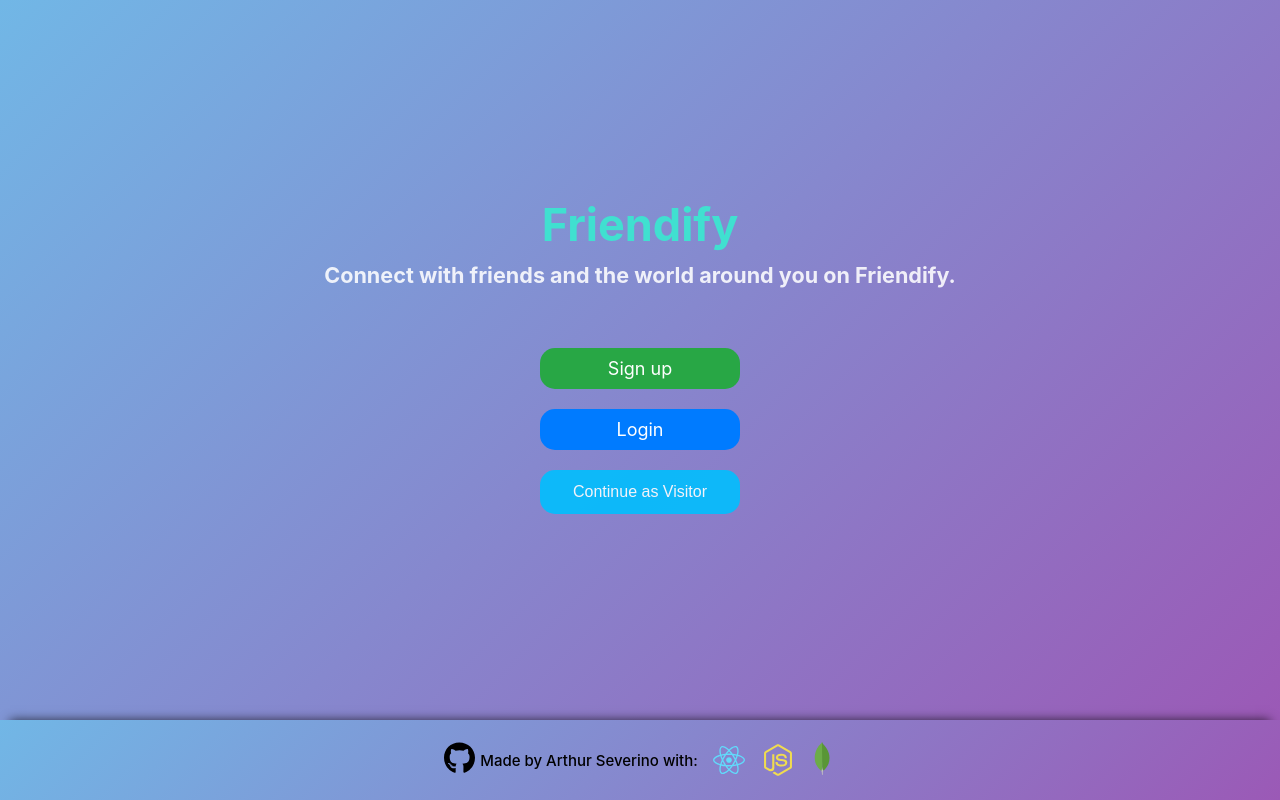
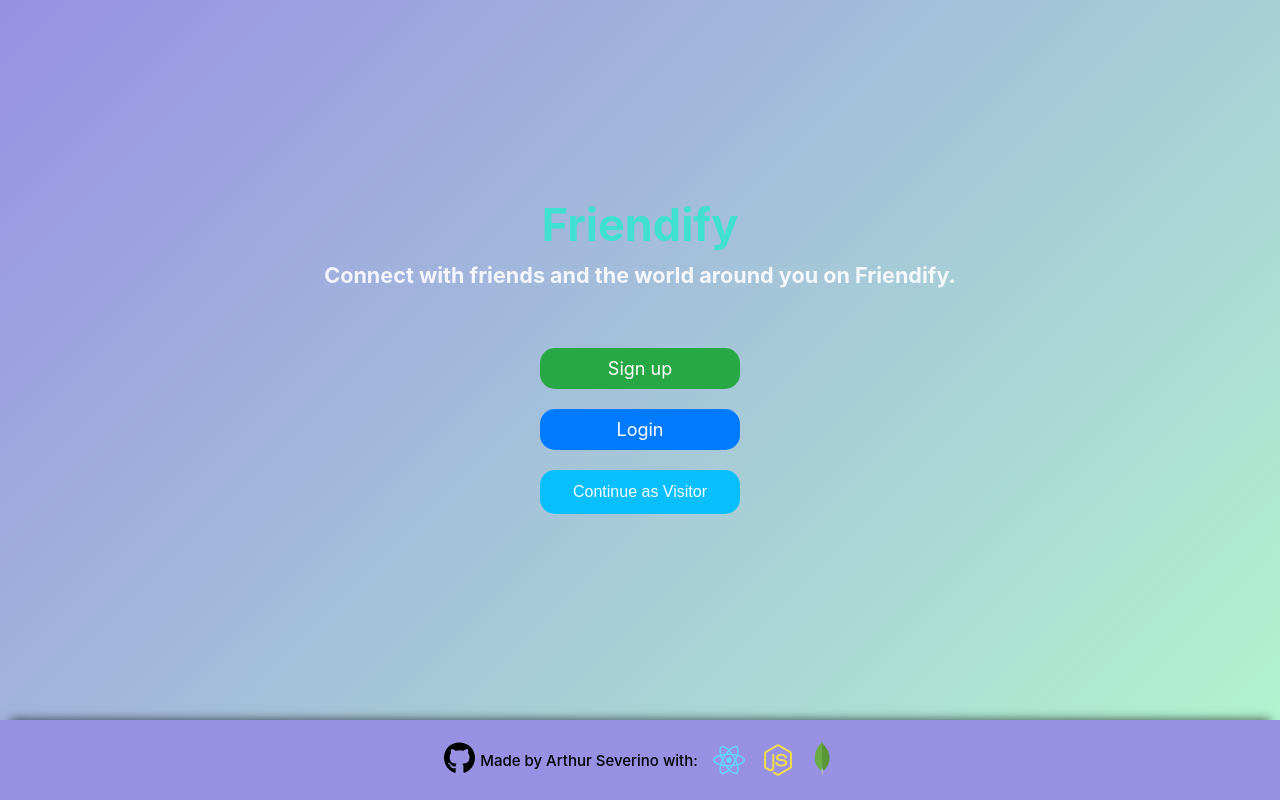
Before and after one commit to arthurseverino/Friendify, a React (Vite) app in the folder frontend/: page /api/users/1/posts in a window 1280 px wide. Built offline with nearby package versions, Linux system fonts and the light colour scheme; no server answers.

Commit message:
Update animation delay and background color in Index.jsx and style.css

```diff
--- a/frontend/src/pages/Index.jsx
+++ b/frontend/src/pages/Index.jsx
@@ -47,7 +47,7 @@ const Index = ({ setToken, setUserId, setProfilePicture, token, userId }) => {
       <div className="text-section">
         <h2 className="title">
           {Array.from('Friendify').map((char, index) => (
-            <span key={index} style={{ animationDelay: `${index * 0.35}s` }}>
+            <span key={index} style={{ animationDelay: `${index * 0.3}s` }}>
               {char}
             </span>
           ))}
--- a/frontend/src/style.css
+++ b/frontend/src/style.css
@@ -37,7 +37,6 @@ a:visited {
   color: turquoise;
 }
 
-
 .navbar a {
   color: white;
   margin-left: 20px;
@@ -59,7 +58,7 @@ a:visited {
   display: flex;
   justify-content: space-between;
   height: 10vh;
-  background: linear-gradient(135deg, #71b7e6, #9b59b6);
+  background-color:#71b7e6;
 }
 
 .logout-button {
@@ -84,7 +83,7 @@ a:visited {
 /* Footer Start */
 
 .github {
-  transition: transform 0.5s; /* Adjust time as needed */
+  transition: transform 1s; /* Adjust time as needed */
   margin-right: -15px;
 }
 
@@ -113,7 +112,7 @@ a:visited {
   flex-direction: column;
   align-items: center;
   justify-content: center;
-  background: linear-gradient(135deg, #71b7e6, #9b59b6);
+  background: linear-gradient(135deg, #9890e3, #b1f4cf);
 }
 
 .text-section {
@@ -179,7 +178,7 @@ a:visited {
   background-color: #28a745;
   width: 200px;
   text-align: center;
-  animation: 2s ease-out 2s 1 fadeIn forwards;
+  animation: 3s ease-out 1s 1 fadeIn forwards;
 }
 
 .signup-link:hover {
@@ -190,7 +189,7 @@ a:visited {
   background-color: #007bff;
   width: 200px;
   text-align: center;
-  animation: 2s ease-out 3s 1 fadeIn forwards;
+  animation: 3s ease-out 2s 1 fadeIn forwards;
 }
 
 .login-link:hover {
@@ -202,7 +201,7 @@ a:visited {
   font-size: 16px;
   width: 200px;
   height: 44px;
-  animation: 2s ease-out 4s 1 fadeIn forwards;
+  animation: 3s ease-out 3s 1 fadeIn forwards;
 }
 
 .guest-link:hover {
@@ -226,7 +225,6 @@ a:visited {
   animation: typing 2s forwards;
 }
 
-
 /* Index Page End */
 
 /* Home Page Start */
@@ -238,8 +236,7 @@ a:visited {
   flex-direction: column;
   margin: 0 auto;
   padding: 20px;
-  background-color: #8ec5fc;
-  background: linear-gradient(135deg, #71b7e6, #9b59b6);
+  background: linear-gradient(135deg, #71b7e6, #D8BFD8);
 }
 
 .welcome-text {
@@ -653,7 +650,7 @@ a:visited {
   display: flex;
   flex-direction: column;
   align-items: center;
-  background: linear-gradient(135deg, #71b7e6, #9b59b6);
+  background: linear-gradient(135deg, #71b7e6, #D8BFD8);
   padding: 20px;
   flex: 1 0 auto;
 }
@@ -743,7 +740,7 @@ a:visited {
   flex-direction: column;
   margin: 0 auto;
   padding: 20px;
-  background: linear-gradient(135deg, #71b7e6, #9b59b6);
+  background: linear-gradient(135deg, #71b7e6, #D8BFD8);
 }
 
 .allPostsText {
@@ -782,7 +779,7 @@ a:visited {
   margin: 0 auto;
   padding: 20px;
   box-shadow: 0px 0px 10px rgba(0, 0, 0, 0.1);
-  background: linear-gradient(135deg, #71b7e6, #9b59b6);
+  background: linear-gradient(135deg, #71b7e6, #D8BFD8);
 }
 
 .profile-header {
@@ -940,7 +937,7 @@ a:visited {
   margin: 0 auto;
   padding: 20px;
   box-shadow: 0px 0px 10px rgba(0, 0, 0, 0.1);
-  background: linear-gradient(135deg, #71b7e6, #9b59b6);
+  background: linear-gradient(135deg, #9890e3, #b1f4cf);
 }
 
 .signup-title {
@@ -1007,7 +1004,7 @@ a:visited {
   margin: 0 auto;
   padding: 20px;
   box-shadow: 0px 0px 10px rgba(0, 0, 0, 0.1);
-  background: linear-gradient(135deg, #71b7e6, #9b59b6);
+  background: linear-gradient(135deg, #9890e3, #b1f4cf);
 }
 
 .login-title {
@@ -1098,7 +1095,7 @@ a:visited {
   display: flex;
   justify-content: center;
   align-items: center;
-  background: linear-gradient(135deg, #71b7e6, #9b59b6);
+  background-color:#9890e3;
   margin-top: auto;
   gap: 15px;
   font-size: 15px;
@@ -1122,6 +1119,11 @@ a:visited {
 
   .home-header {
     flex-direction: column;
+  }
+
+  .profilePictureHome {
+    width: 75px;
+    height: 75px;
   }
   .createPostButton {
     width: 300px;
```
Also changed, not shown: frontend/src/images/Landing.png (added), 2 other files (tests, documents, lock files or other folders).
